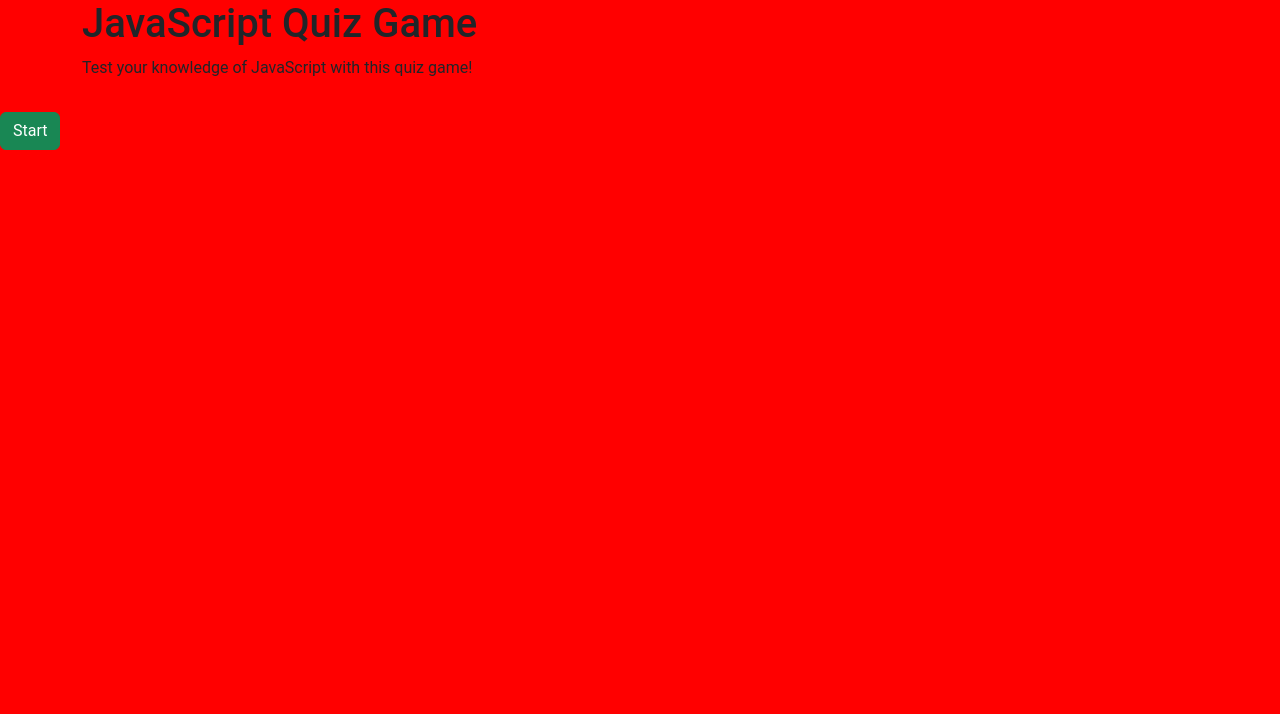
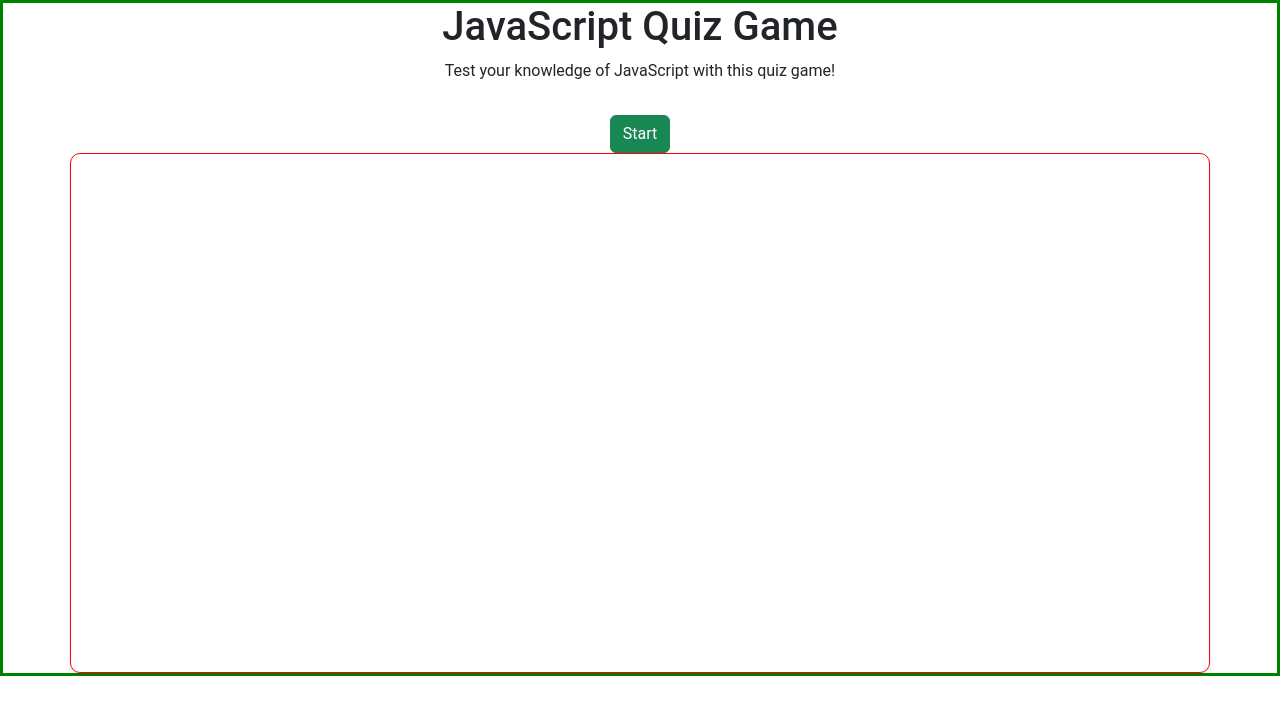
Before and after one commit to enocol/JavaScript_quiz_game, a website: page index.html in a window 1280 px wide. Drawn offline with nearby package versions, Linux system fonts and the light colour scheme.

Commit message:
add basic styles for js-quiz div

```diff
--- a/assets/css/styles.css
+++ b/assets/css/styles.css
@@ -7,5 +7,20 @@
 
 body {
   font-family: "Roboto", sans-serif;
-  background-color: red;
+  text-align: center;
+  margin: 0;
+  padding: 0;
+  border: 3px solid green;
 }
+
+/* main content question style */
+#js-quiz {
+  margin: 0 auto;
+  width: 100%;
+  padding: 10px;
+  background: white;
+  border-radius: 10px;
+  box-shadow: 0 2px 5px rgba(0, 0, 0, 0.1);
+  height: 65vh;
+  border: 1px solid red;
+}
```
